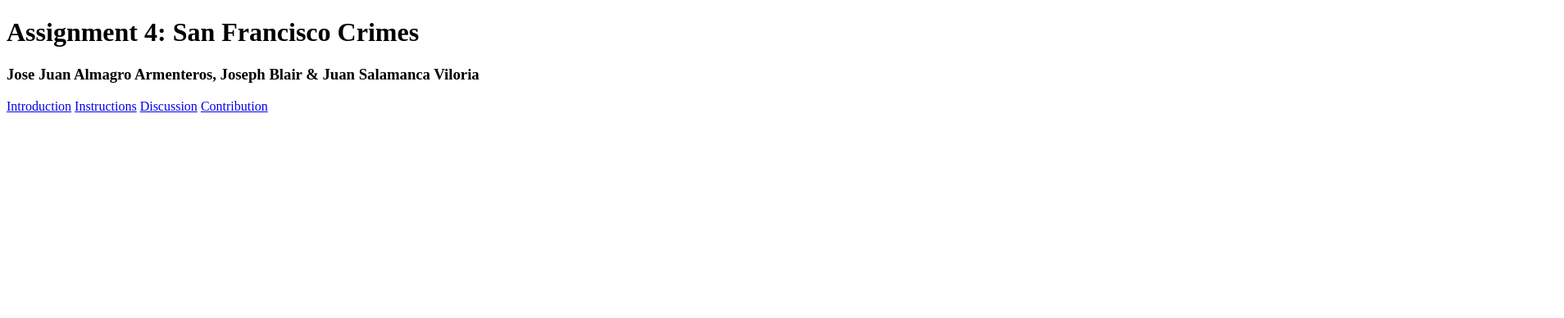
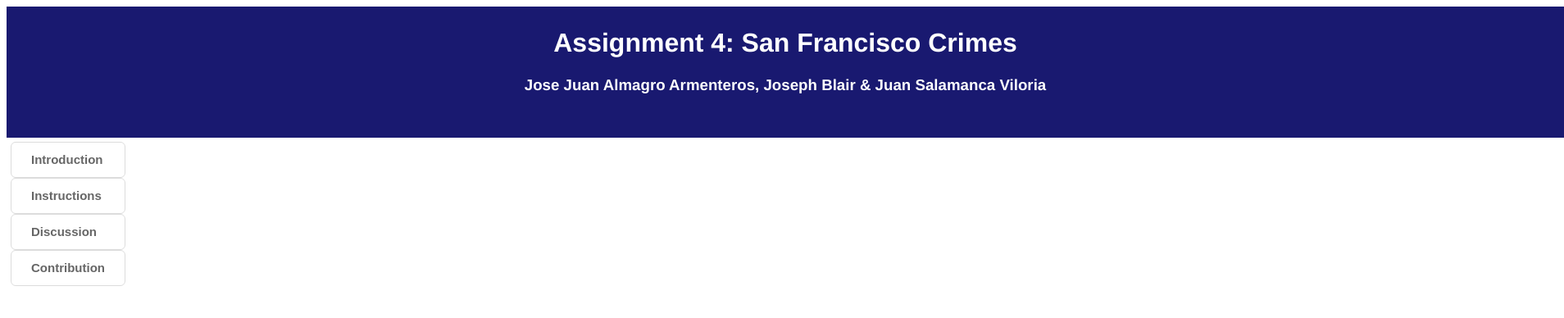
Before and after one commit to JJAlmagro/SF_crimes, a plain HTML site: page index.html in a window 1280 px wide. Shown: the whole page at 82% size, 1908 px wide, since content can reach past the window. Drawn offline with nearby package versions, Linux system fonts and the light colour scheme.

Commit message:
rename 2

```diff
--- a/index.html
+++ b/index.html
@@ -5,7 +5,7 @@
     <meta charset="utf-8">
 
     <title>Assignment 4: San Francisco Crimes</title>
-    <link rel="stylesheet" href="hands.css">
+    <link rel="stylesheet" href="crimes.css">
   </head>
   <body>
   <div id="header">
```
